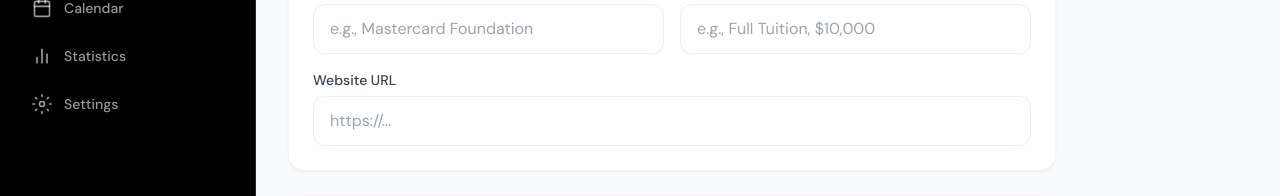
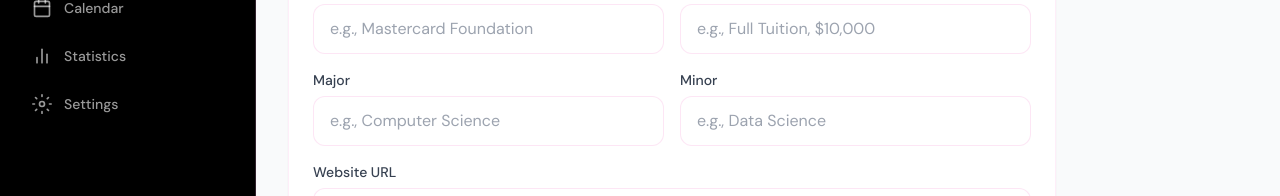
Before and after one commit to INDAH-780/my-personal-tracker, a Next.js app: page /scholarships/new in a window 1280 px wide. Shown: the part 359-555 px from the top of the page. Built offline with nearby package versions, Linux system fonts and the light colour scheme; no server answers; sample sign-in values are in the browser's storage; a web font is replaced by a local one.

Commit message:
Add Major and Minor fields to scholarships
- Added major and minor fields to Scholarship Prisma model
- Added Major/Minor inputs to new scholarship form
- Added Major/Minor to scholarship detail view and edit mode
- Synced database schema

```diff
--- a/src/app/scholarships/[id]/page.tsx
+++ b/src/app/scholarships/[id]/page.tsx
@@ -254,6 +254,16 @@ export default function ScholarshipDetailPage() {
                 <input type="url" value={form.url || ""} onChange={(e) => set("url", e.target.value)} className="w-full px-4 py-3 border border-[#F9ABDF]/30 rounded-xl focus:ring-2 focus:ring-[#F9ABDF] focus:border-transparent outline-none transition-all dark:bg-gray-800 dark:border-[#F9ABDF]/20 dark:text-white" />
               </div>
             </div>
+            <div className="grid grid-cols-1 sm:grid-cols-2 gap-4">
+              <div>
+                <label className="block text-sm font-medium text-gray-700 dark:text-gray-300 mb-1.5">Major</label>
+                <input type="text" value={form.major || ""} onChange={(e) => set("major", e.target.value)} placeholder="e.g. Computer Science" className="w-full px-4 py-3 border border-[#F9ABDF]/30 rounded-xl focus:ring-2 focus:ring-[#F9ABDF] focus:border-transparent outline-none transition-all dark:bg-gray-800 dark:border-[#F9ABDF]/20 dark:text-white" />
+              </div>
+              <div>
+                <label className="block text-sm font-medium text-gray-700 dark:text-gray-300 mb-1.5">Minor</label>
+                <input type="text" value={form.minor || ""} onChange={(e) => set("minor", e.target.value)} placeholder="e.g. Data Science" className="w-full px-4 py-3 border border-[#F9ABDF]/30 rounded-xl focus:ring-2 focus:ring-[#F9ABDF] focus:border-transparent outline-none transition-all dark:bg-gray-800 dark:border-[#F9ABDF]/20 dark:text-white" />
+              </div>
+            </div>
             <div className="grid grid-cols-1 sm:grid-cols-3 gap-4">
               <div>
                 <label className="block text-sm font-medium text-gray-700 dark:text-gray-300 mb-1.5">Deadline</label>
@@ -295,9 +305,9 @@ export default function ScholarshipDetailPage() {
 
             <div className="grid grid-cols-2 sm:grid-cols-4 gap-4 mb-6">
               <InfoCard label="Amount" value={scholarship.amount || "—"} />
+              <InfoCard label="Major" value={scholarship.major || "—"} />
+              <InfoCard label="Minor" value={scholarship.minor || "—"} />
               <InfoCard label="Deadline" value={scholarship.deadline ? new Date(scholarship.deadline).toLocaleDateString() : "—"} highlight={scholarship.deadline && isUpcoming(scholarship.deadline)} />
-              <InfoCard label="Start Date" value={scholarship.startDate ? new Date(scholarship.startDate).toLocaleDateString() : "—"} />
-              <InfoCard label="End Date" value={scholarship.endDate ? new Date(scholarship.endDate).toLocaleDateString() : "—"} />
             </div>
 
             {scholarship.requirements && (
--- a/src/app/scholarships/new/page.tsx
+++ b/src/app/scholarships/new/page.tsx
@@ -13,6 +13,8 @@ export default function NewScholarshipPage() {
     url: "",
     status: "WISHLIST",
     amount: "",
+    major: "",
+    minor: "",
     deadline: "",
     startDate: "",
     endDate: "",
@@ -87,6 +89,28 @@ export default function NewScholarshipPage() {
                   onChange={(e) => set("amount", e.target.value)}
                   className="w-full px-4 py-3 border border-[#F9ABDF]/30 rounded-xl focus:ring-2 focus:ring-[#F9ABDF] focus:border-transparent outline-none transition-all dark:bg-gray-800 dark:border-[#F9ABDF]/20 dark:text-white"
                   placeholder="e.g., Full Tuition, $10,000"
+                />
+              </div>
+            </div>
+            <div className="grid grid-cols-1 sm:grid-cols-2 gap-4">
+              <div>
+                <label className="block text-sm font-medium text-gray-700 dark:text-gray-300 mb-1.5">Major</label>
+                <input
+                  type="text"
+                  value={form.major}
+                  onChange={(e) => set("major", e.target.value)}
+                  className="w-full px-4 py-3 border border-[#F9ABDF]/30 rounded-xl focus:ring-2 focus:ring-[#F9ABDF] focus:border-transparent outline-none transition-all dark:bg-gray-800 dark:border-[#F9ABDF]/20 dark:text-white"
+                  placeholder="e.g., Computer Science"
+                />
+              </div>
+              <div>
+                <label className="block text-sm font-medium text-gray-700 dark:text-gray-300 mb-1.5">Minor</label>
+                <input
+                  type="text"
+                  value={form.minor}
+                  onChange={(e) => set("minor", e.target.value)}
+                  className="w-full px-4 py-3 border border-[#F9ABDF]/30 rounded-xl focus:ring-2 focus:ring-[#F9ABDF] focus:border-transparent outline-none transition-all dark:bg-gray-800 dark:border-[#F9ABDF]/20 dark:text-white"
+                  placeholder="e.g., Data Science"
                 />
               </div>
             </div>
```
Also changed, not shown: 1 other file (tests, documents, lock files or other folders).
